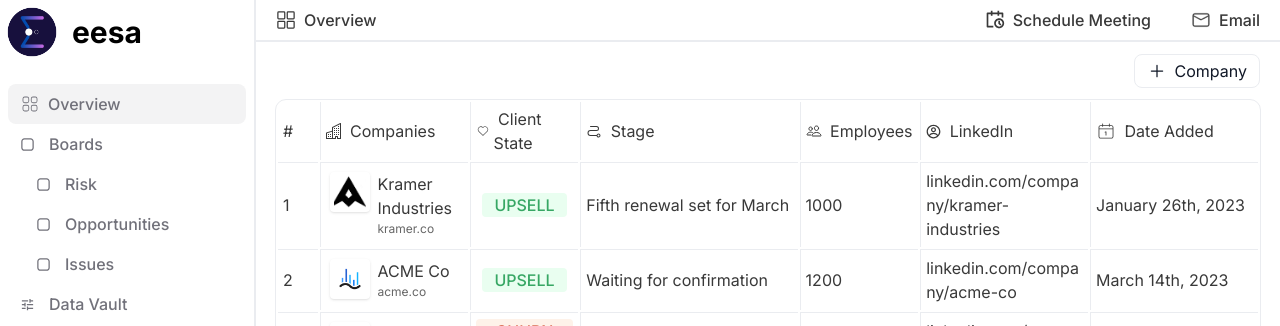
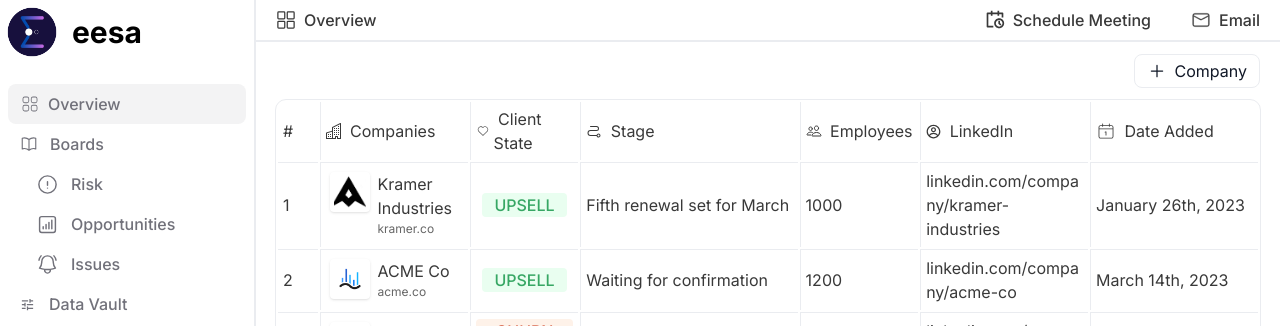
Before and after one commit to aidan-ching/eesa-demo, a Next.js app: page / in a window 1280 px wide. Shown: the top 326 px of the page. Built offline with nearby package versions, Linux system fonts and the light colour scheme.

Commit message:
Added icons to navigation bar

```diff
--- a/app/(overview)/ui/navlinks.js
+++ b/app/(overview)/ui/navlinks.js
@@ -1,4 +1,4 @@
-'use client'
+"use client";
 
 import { usePathname } from "next/navigation";
 
@@ -7,38 +7,53 @@ import { CiGrid41 } from "react-icons/ci";
 import { BiSquareRounded } from "react-icons/bi";
 import { MdOutlineTune } from "react-icons/md";
 
+import {
+  BookOpenIcon,
+  ExclamationCircleIcon,
+  BellAlertIcon,
+  ChartBarSquareIcon,
+} from "@heroicons/react/24/outline";
+
 export default function NavLinks() {
   const path = usePathname();
 
   return (
     <div className="w-full">
       <Link href="/">
-        <div className={`hover:bg-[#F3F3F4] px-3 py-2 mx-2 text-[#71717A] font-medium rounded-lg flex flex-row items-center ${path === '/' ? 'bg-[#F3F3F4]' : ''}`}>
+        <div
+          className={`hover:bg-[#F3F3F4] px-3 py-2 mx-2 text-[#71717A] font-medium rounded-lg flex flex-row items-center ${
+            path === "/" ? "bg-[#F3F3F4]" : ""
+          }`}
+        >
           <CiGrid41 size="20" color="#71717A" className="mr-2" />
           Overview
         </div>
       </Link>
       <Link href="/">
         <div className="hover:bg-[#F3F3F4] px-3 py-2 mx-2 text-[#71717A] font-medium rounded-lg flex flex-row items-center">
-          <BiSquareRounded size="15" color="#71717A" className="mr-3.5" />
+          <BookOpenIcon className="w-[18px] h-[18px] mr-3" />
           Boards
         </div>
       </Link>
       <Link href="/risk">
-        <div className={`hover:bg-[#F3F3F4] px-3 py-2 mx-2 text-[#71717A] font-medium rounded-lg flex flex-row items-center ${path === '/risk' ? 'bg-[#F3F3F4]' : ''}`}>
-          <BiSquareRounded size="15" color="#71717A" className="mr-3.5 ml-4" />
+        <div
+          className={`hover:bg-[#F3F3F4] px-3 py-2 mx-2 text-[#71717A] font-medium rounded-lg flex flex-row items-center ${
+            path === "/risk" ? "bg-[#F3F3F4]" : ""
+          }`}
+        >
+          <ExclamationCircleIcon className="w-[23px] h-[23px] mr-3 ml-4" />
           Risk
         </div>
       </Link>
       <Link href="/">
         <div className="hover:bg-[#F3F3F4] px-3 py-2 mx-2 text-[#71717A] font-medium rounded-lg flex flex-row items-center">
-          <BiSquareRounded size="15" color="#71717A" className="mr-3.5 ml-4" />
+          <ChartBarSquareIcon className="w-[23px] h-[23px] mr-3 ml-4" />
           Opportunities
         </div>
       </Link>
       <Link href="/">
         <div className="hover:bg-[#F3F3F4] px-3 py-2 mx-2 text-[#71717A] font-medium rounded-lg flex flex-row items-center">
-          <BiSquareRounded size="15" color="#71717A" className="mr-3.5 ml-4" />
+          <BellAlertIcon className="w-[23px] h-[23px] mr-3 ml-4" />
           Issues
         </div>
       </Link>
--- a/package.json
+++ b/package.json
@@ -9,6 +9,7 @@
     "lint": "next lint"
   },
   "dependencies": {
+    "@heroicons/react": "^2.1.3",
     "clsx": "^2.1.0",
     "ldrs": "^1.0.1",
     "next": "14.2.2",
```
Also changed, not shown: 1 other file (tests, documents, lock files or other folders).
